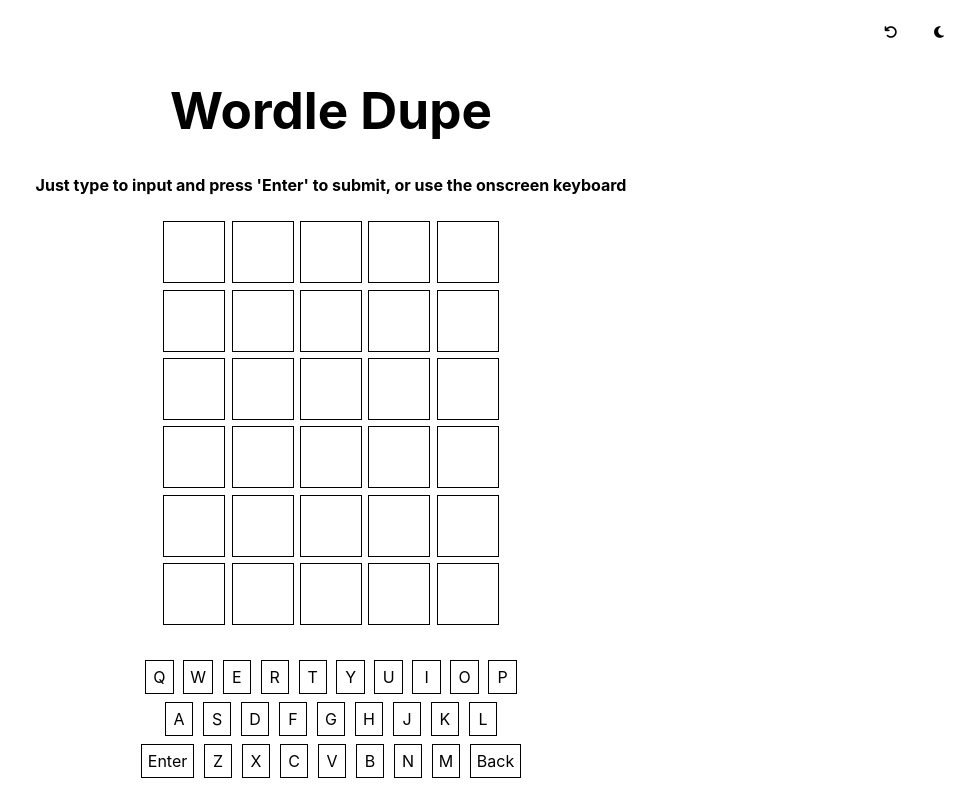
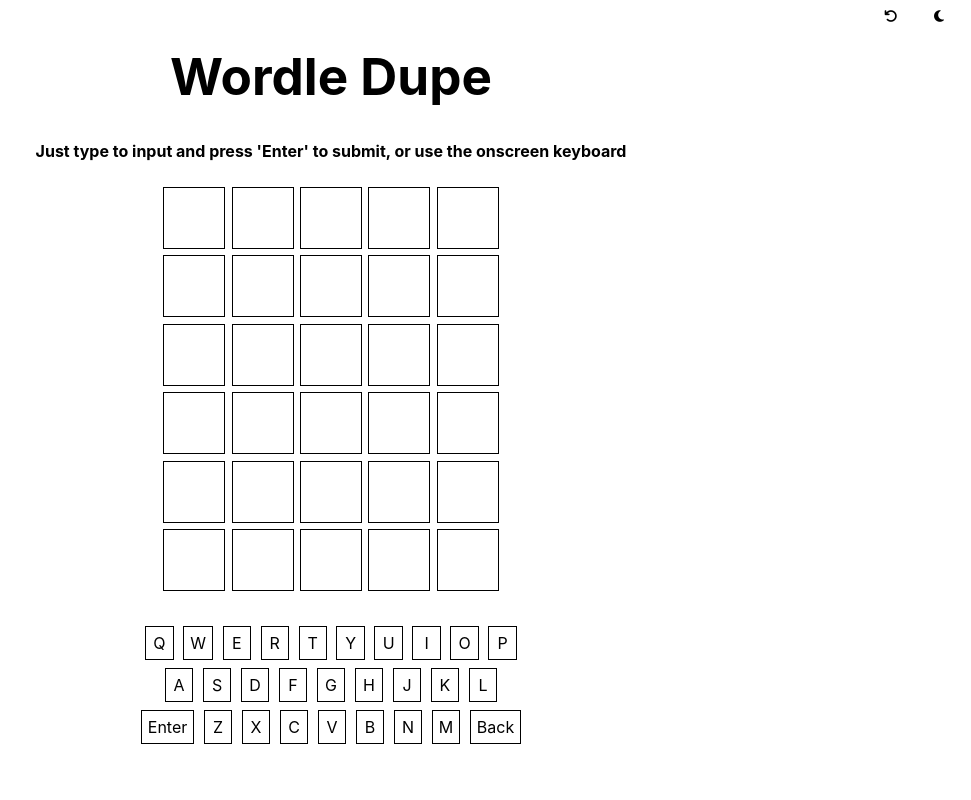
Before and after one commit to arc-menace/WordleDupe, a Vue app: page / in a window 1280 px wide. Shown: the whole page, without its empty margins (309-1280 px from the left). Built offline with nearby package versions, Linux system fonts and the light colour scheme.

Commit message:
shrink size of top

```diff
--- a/src/App.vue
+++ b/src/App.vue
@@ -56,6 +56,10 @@
       text-align: center;
       max-width: 1280px;
     }
+
+    .page-title {
+      margin-top: 1rem;
+    }
 </style>
 
 <template>
@@ -64,7 +68,7 @@
     <ThemeToggleButton />
   </div>
   <div class="game-area">
-    <h1>Wordle Dupe</h1>
+    <h1 class="page-title">Wordle Dupe</h1>
     <h4>Just type to input and press 'Enter' to submit, or use the onscreen keyboard</h4>
     <GameBoard />
     <Keyboard />
--- a/src/components/ResetButton.vue
+++ b/src/components/ResetButton.vue
@@ -21,7 +21,7 @@
 <style>
     .reset-button {
         border: none;
-        margin-top: 1rem;
+        margin-top: 0rem;
         margin-right: 0.5rem;
         border-radius: 1rem;
         height: 2rem;
--- a/src/components/ThemeToggleButton.vue
+++ b/src/components/ThemeToggleButton.vue
@@ -13,7 +13,7 @@
 <style>
     .to-dark-button {
         border: none;
-        margin-top: 1rem;
+        margin-top: 0rem;
         margin-left: 0.5rem;
         margin-right: 1rem;
         background-color: var(--main-bg);
@@ -30,7 +30,7 @@
 
     .to-light-button {
         border: none;
-        margin-top: 1rem;
+        margin-top: 0rem;
         margin-left: 0.5rem;
         margin-right: 1rem;
         background-color: var(--main-bg-dark);
```
